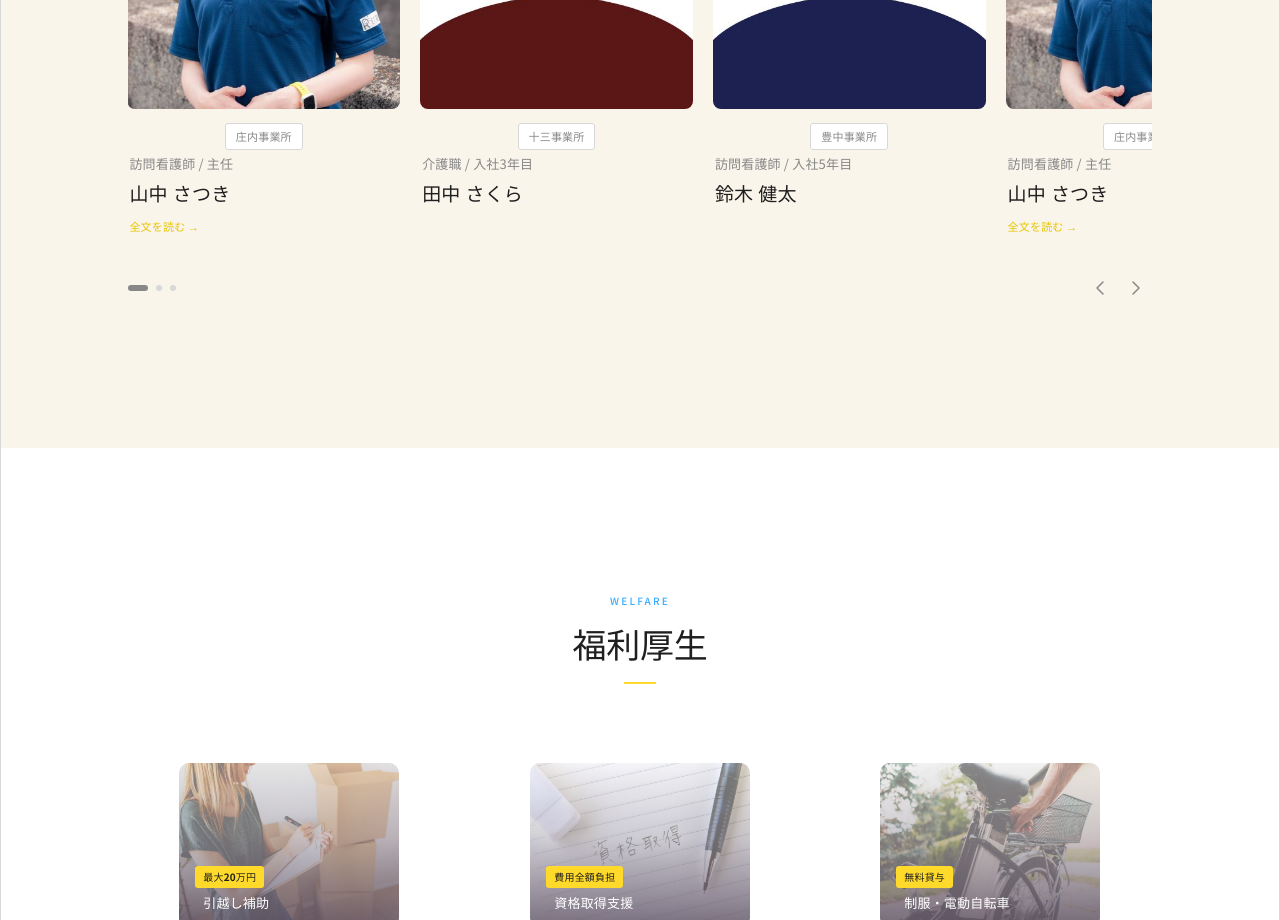
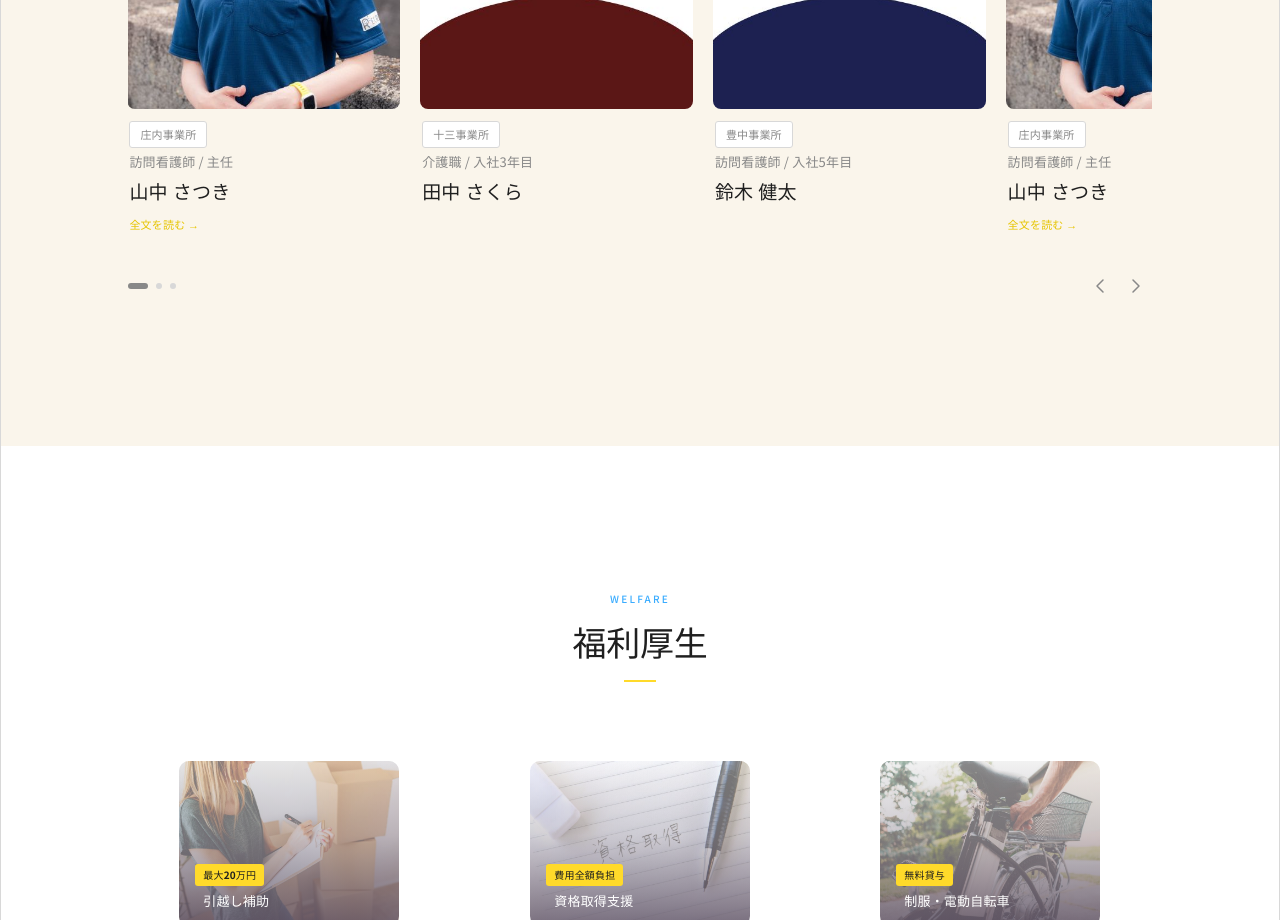
Before and after one commit to recreate2011/recreate-recruit, a React (Vite) app: page / in a window 1280 px wide. Shown: the part 6900-7820 px from the top of the page. Built offline with nearby package versions, Linux system fonts and the light colour scheme.

Commit message:
先輩の声: 事業所名バッジをflexで明示的に左寄せするよう構造変更

```diff
--- a/src/App.jsx
+++ b/src/App.jsx
@@ -835,7 +835,9 @@ function VoiceCard({ voice: v, onOpen }) {
         <img src={v.img} style={{ width: "100%", height: "100%", objectFit: "cover", display: "block" }} alt={v.name} />
       </div>
       <div style={{ padding: "12px 2px 0" }}>
-        <span style={{ display: "inline-block", background: "var(--white)", color: "var(--text-muted)", fontSize: 11, fontWeight: 700, padding: "3px 10px", borderRadius: 3, border: "1px solid var(--border)", marginBottom: 6, textAlign: "left" }}>{v.office}</span>
+        <div style={{ display: "flex", justifyContent: "flex-start" }}>
+          <span style={{ display: "inline-block", background: "var(--white)", color: "var(--text-muted)", fontSize: 11, fontWeight: 700, padding: "3px 10px", borderRadius: 3, border: "1px solid var(--border)", marginBottom: 6 }}>{v.office}</span>
+        </div>
         <p style={{ fontSize: 13, color: "var(--text-muted)", marginBottom: 3, lineHeight: 1.3, textAlign: "left" }}>{v.role}</p>
         <p style={{ fontFamily: "'Shippori Mincho', serif", fontSize: 19, fontWeight: 700, color: "var(--text)", textAlign: "left" }}>{v.name}</p>
         {v.interview && <p style={{ fontSize: 11, color: "var(--accent-dark)", fontWeight: 700, marginTop: 6, textAlign: "left" }}>全文を読む →</p>}
```
